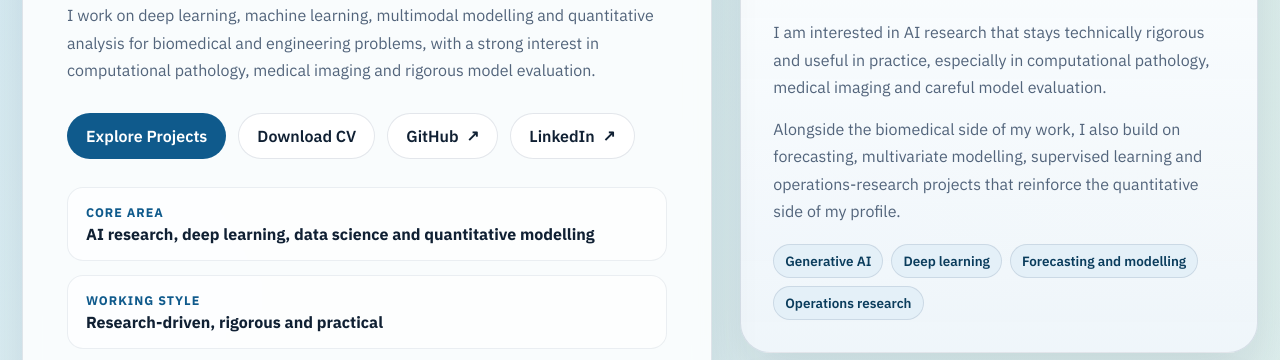
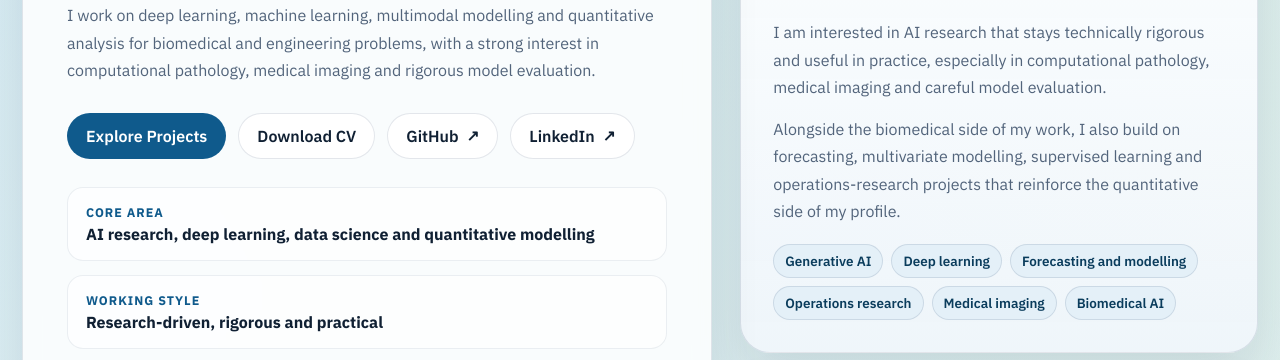
Before and after one commit to VictorRoAlb/VictorRoAlb.github.io, a website: page index.html in a window 1280 px wide. Shown: the part 366-726 px from the top of the page. Drawn offline with Linux system fonts and the light colour scheme.

Commit message:
Expand about badges to six focus areas

```diff
--- a/index.html
+++ b/index.html
@@ -90,6 +90,8 @@
                   <span>Deep learning</span>
                   <span>Forecasting and modelling</span>
                   <span>Operations research</span>
+                  <span>Medical imaging</span>
+                  <span>Biomedical AI</span>
                 </div>
             </div>
           </div>
```
